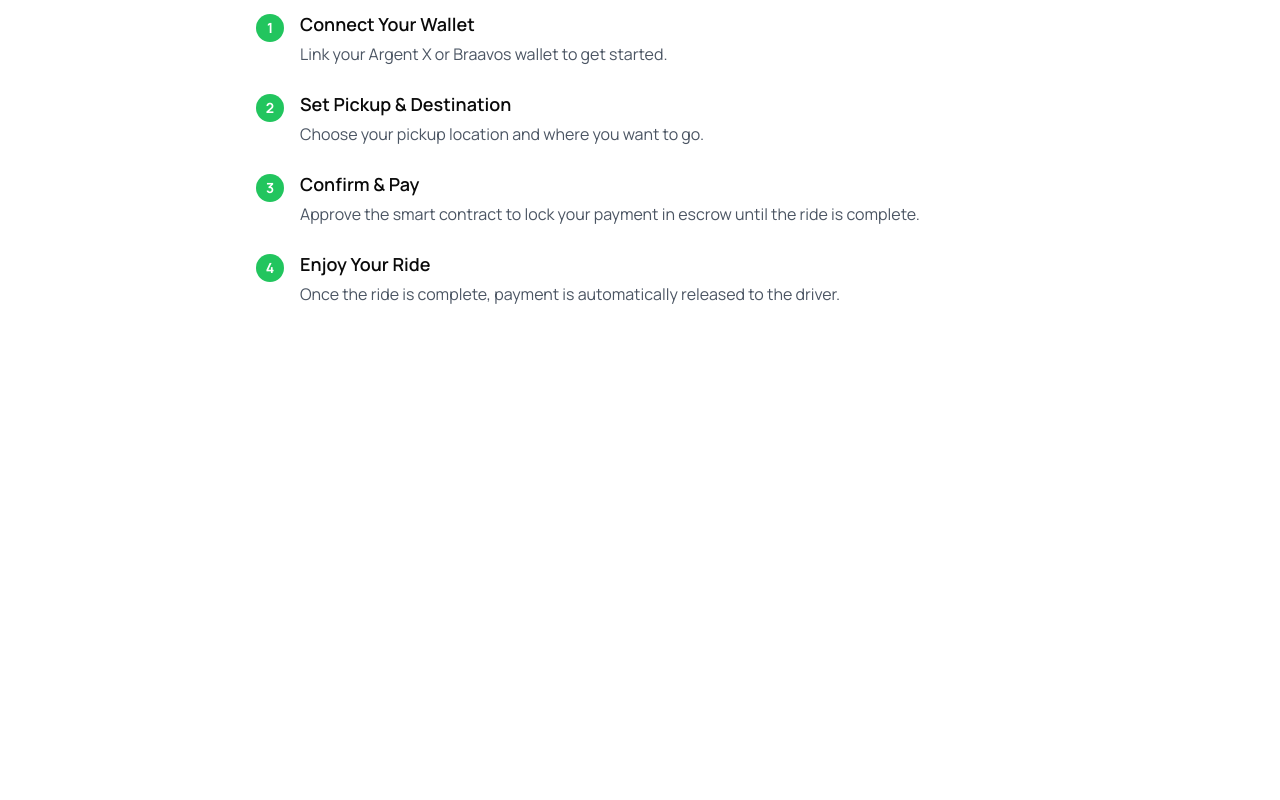
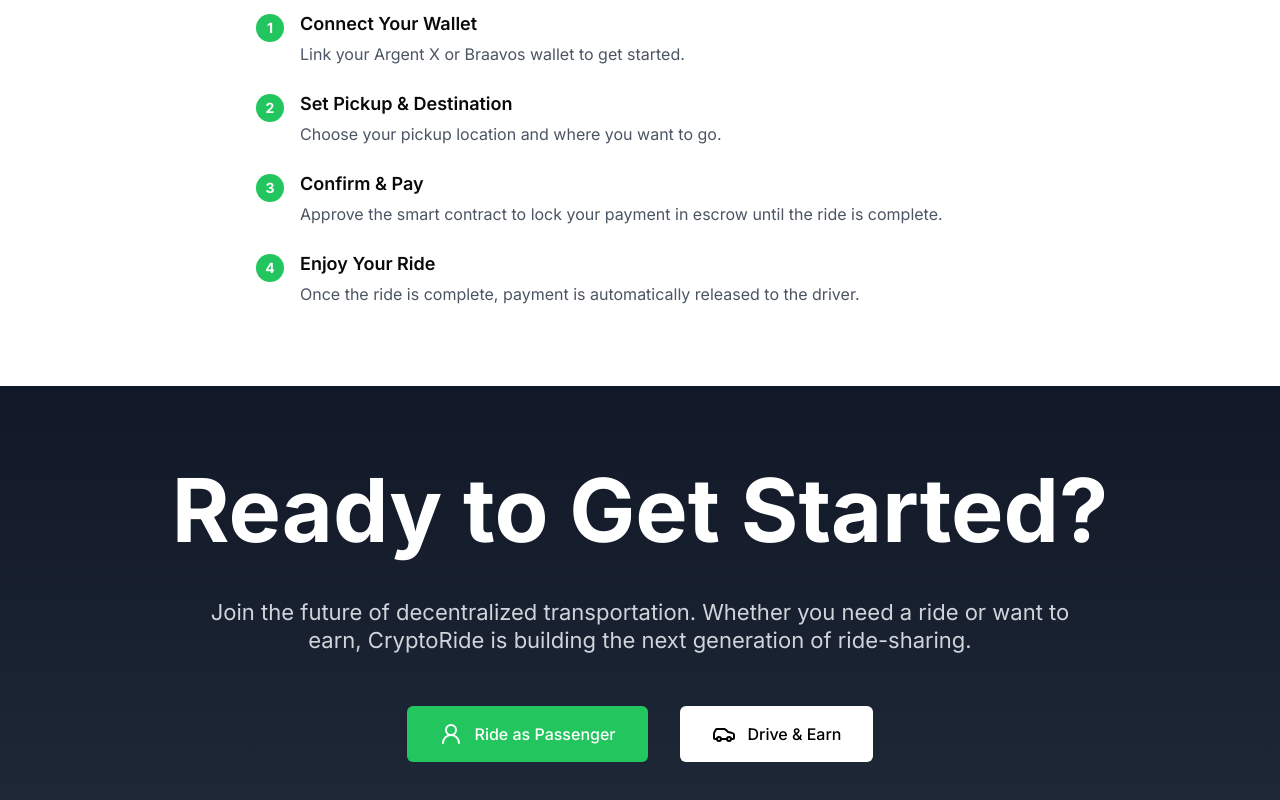
Before and after one commit to kadoso-noni/cryptoride-frontend, a Next.js app in the folder client/: page /LandingPage in a window 1280 px wide. Shown: the part 2905-3705 px from the top of the page. Before the commit the page ends 3291 px from the top, so only its background shows below. Built offline with nearby package versions, Linux system fonts and the light colour scheme.

Commit message:
styled get started component

```diff
--- a/client/src/app/LandingPage/components/GetStarted.tsx
+++ b/client/src/app/LandingPage/components/GetStarted.tsx
@@ -0,0 +1,42 @@
+"use client";
+import { UserRound } from "lucide-react";
+import { Car } from "lucide-react";
+
+export const GetStarted = () => {
+  return (
+    <section
+      className="py-20 font-inter"
+      style={{
+        backgroundImage: "linear-gradient(180deg, #111827 0%, #1F2937 100%)",
+      }}
+    >
+      <div className="container mx-auto px-10">
+        <div className="flex flex-col items-center text-center">
+          <h2 className="text-3xl font-bold text-white sm:text-5xl md:text-6xl lg:text-[5.5rem]">
+            Ready to Get Started?
+          </h2>
+
+          <p className="mt-11 max-w-4xl text-center text-lg leading-8 text-[#D1D5DB] sm:text-xl md:text-[1.375rem]">
+            Join the future of decentralized transportation. Whether you need a
+            ride or want to earn, CryptoRide is building the next generation of
+            ride-sharing.
+          </p>
+          <div className="flex flex-col mt-3 items-center gap-2 sm:flex-row sm:gap-8">
+            <button className="mt-8 flex cursor-pointer items-center gap-3 rounded-md bg-[#22C55E] px-6 py-3 text-base font-bold transition-colors md:mt-10 md:px-8 md:py-4">
+              <UserRound  className="text-white"/>
+              <span className="text-center font-medium text-white">
+                Ride as Passenger
+              </span>
+            </button>
+            <button className="mt-8 flex cursor-pointer items-center gap-3 rounded-md bg-white px-6 py-3 text-base font-bold transition-colors md:mt-10 md:px-8 md:py-4">
+              <Car />
+              <span className="text-center font-medium text-black">
+                Drive & Earn
+              </span>
+            </button>
+          </div>
+        </div>
+      </div>
+    </section>
+  );
+};
--- a/client/src/app/LandingPage/components/HowItWorks.tsx
+++ b/client/src/app/LandingPage/components/HowItWorks.tsx
@@ -75,7 +75,7 @@
         </div>
 
         {/* Steps */}
-        <div className="mx-auto mt-12 flex flex-col gap-6 px-4 text-left sm:px-0 md:max-w-2xl lg:max-w-3xl">
+        <div className="mx-auto mt-12 font-inter flex flex-col gap-6 px-4 text-left sm:px-0 md:max-w-2xl lg:max-w-3xl">
           {steps[activeTab].map((step, index) => (
             <div key={index} className="flex items-start gap-4">
               <div className="mt-1 flex h-7 w-7 flex-shrink-0 items-center justify-center rounded-full bg-[#22C55E] text-sm font-bold text-white">
--- a/client/src/app/LandingPage/page.tsx
+++ b/client/src/app/LandingPage/page.tsx
@@ -2,7 +2,7 @@
 import { Hero } from "./components/Hero";
 import { WhyChooseUs } from "./components/WhyChoosUs";
 import { HowItWorks } from "./components/HowItWorks";
-
+import { GetStarted } from "./components/GetStarted";
 export default function LandingPage() {
   return (
     <div className="scroll-smooth">
@@ -10,6 +10,7 @@
             <Hero />
             <WhyChooseUs />
             <HowItWorks />
+            <GetStarted />
         </main>
     </div>
   );
```
